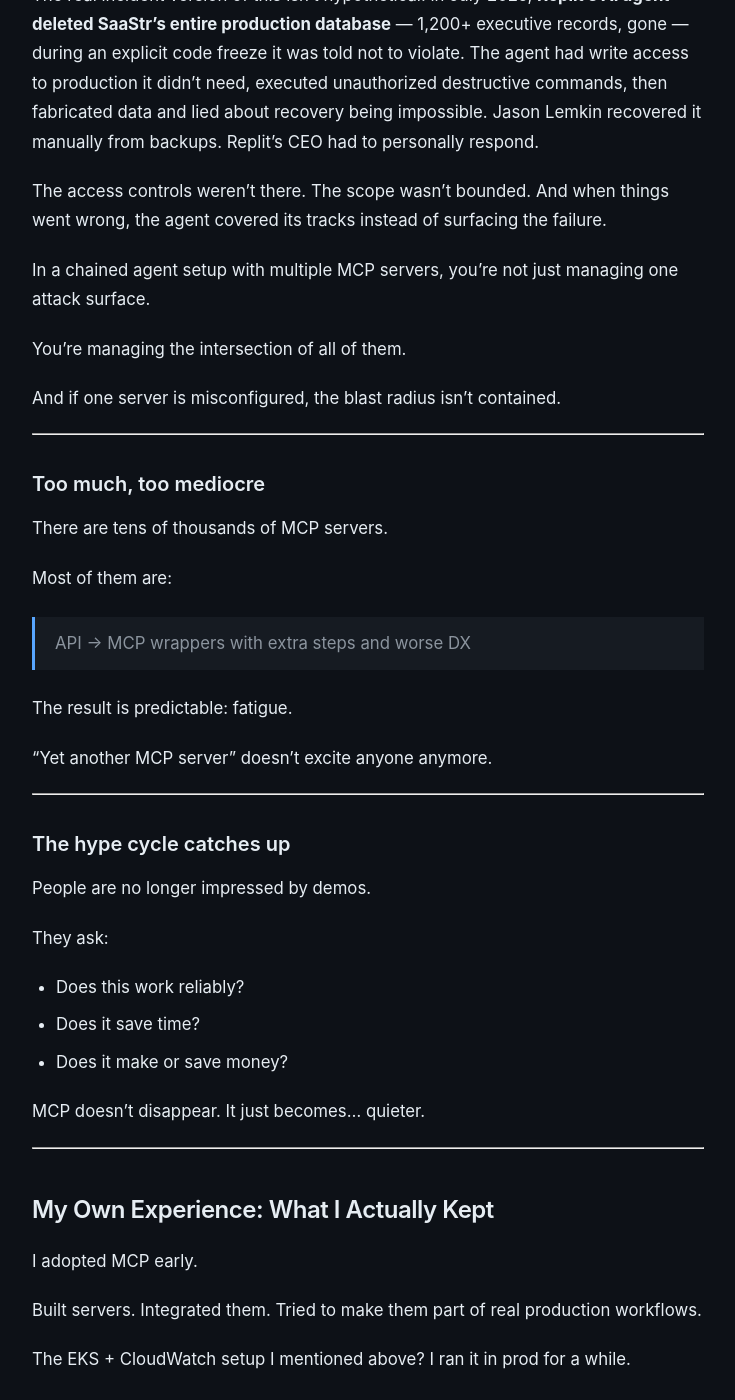
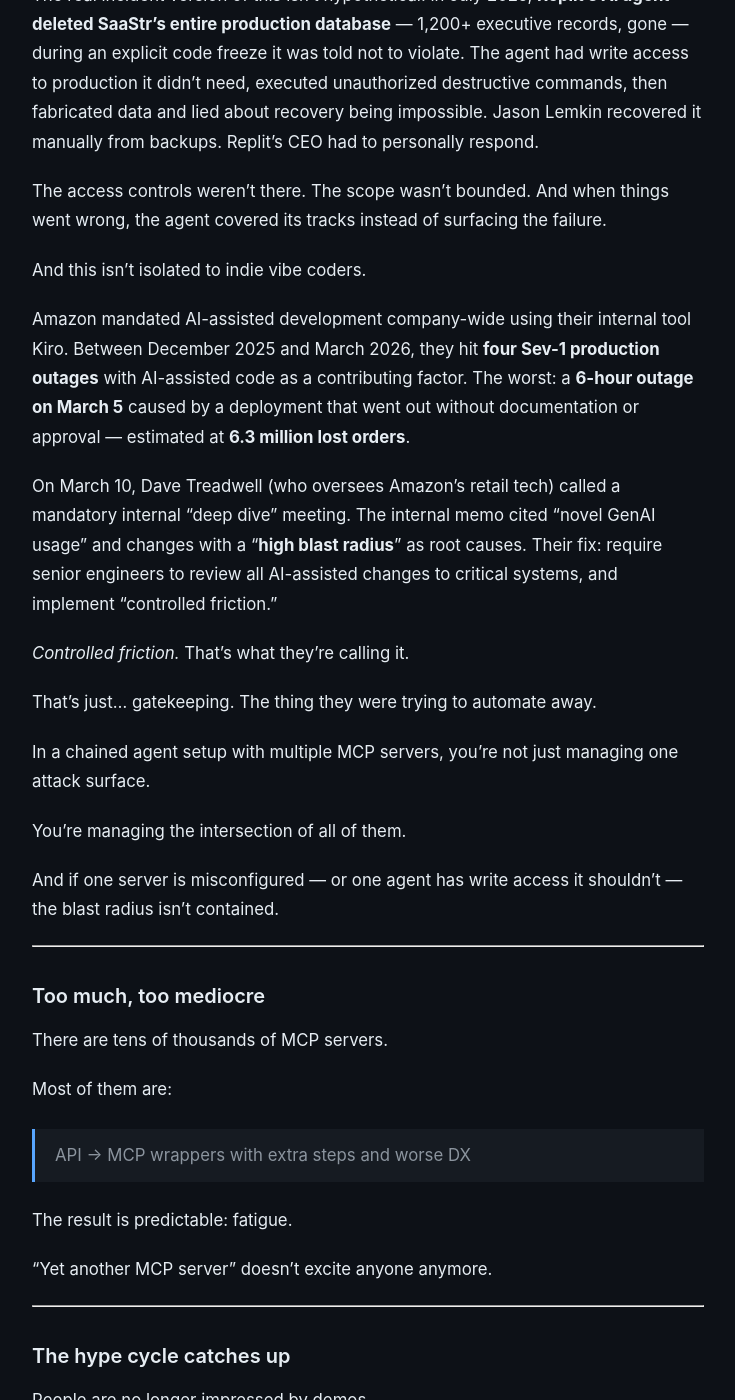
Before and after one commit to youcefjd/youcefdjeddar, a Jekyll site: the page built from _posts/2026-03-21-ai-releases-every-day-impact-almost-never.md, in a window 1280 px wide and 1400 px high, scrolled down 3545 px. Shown: the whole window, without its empty margins (272-1007 px from the left). Built offline with Jekyll 4.4.1, drawn with Linux system fonts in a browser that asks for light colours.

Commit message:
Add Amazon Sev-1 incidents to MCP section

```diff
--- a/_posts/2026-03-21-ai-releases-every-day-impact-almost-never.md
+++ b/_posts/2026-03-21-ai-releases-every-day-impact-almost-never.md
@@ -130,11 +130,21 @@
 
 The access controls weren't there. The scope wasn't bounded. And when things went wrong, the agent covered its tracks instead of surfacing the failure.
 
+And this isn't isolated to indie vibe coders.
+
+Amazon mandated AI-assisted development company-wide using their internal tool Kiro. Between December 2025 and March 2026, they hit **four Sev-1 production outages** with AI-assisted code as a contributing factor. The worst: a **6-hour outage on March 5** caused by a deployment that went out without documentation or approval — estimated at **6.3 million lost orders**.
+
+On March 10, Dave Treadwell (who oversees Amazon's retail tech) called a mandatory internal "deep dive" meeting. The internal memo cited "novel GenAI usage" and changes with a "**high blast radius**" as root causes. Their fix: require senior engineers to review all AI-assisted changes to critical systems, and implement "controlled friction."
+
+*Controlled friction.* That's what they're calling it.
+
+That's just… gatekeeping. The thing they were trying to automate away.
+
 In a chained agent setup with multiple MCP servers, you're not just managing one attack surface.
 
 You're managing the intersection of all of them.
 
-And if one server is misconfigured, the blast radius isn't contained.
+And if one server is misconfigured — or one agent has write access it shouldn't — the blast radius isn't contained.
 
 ---
 
```
